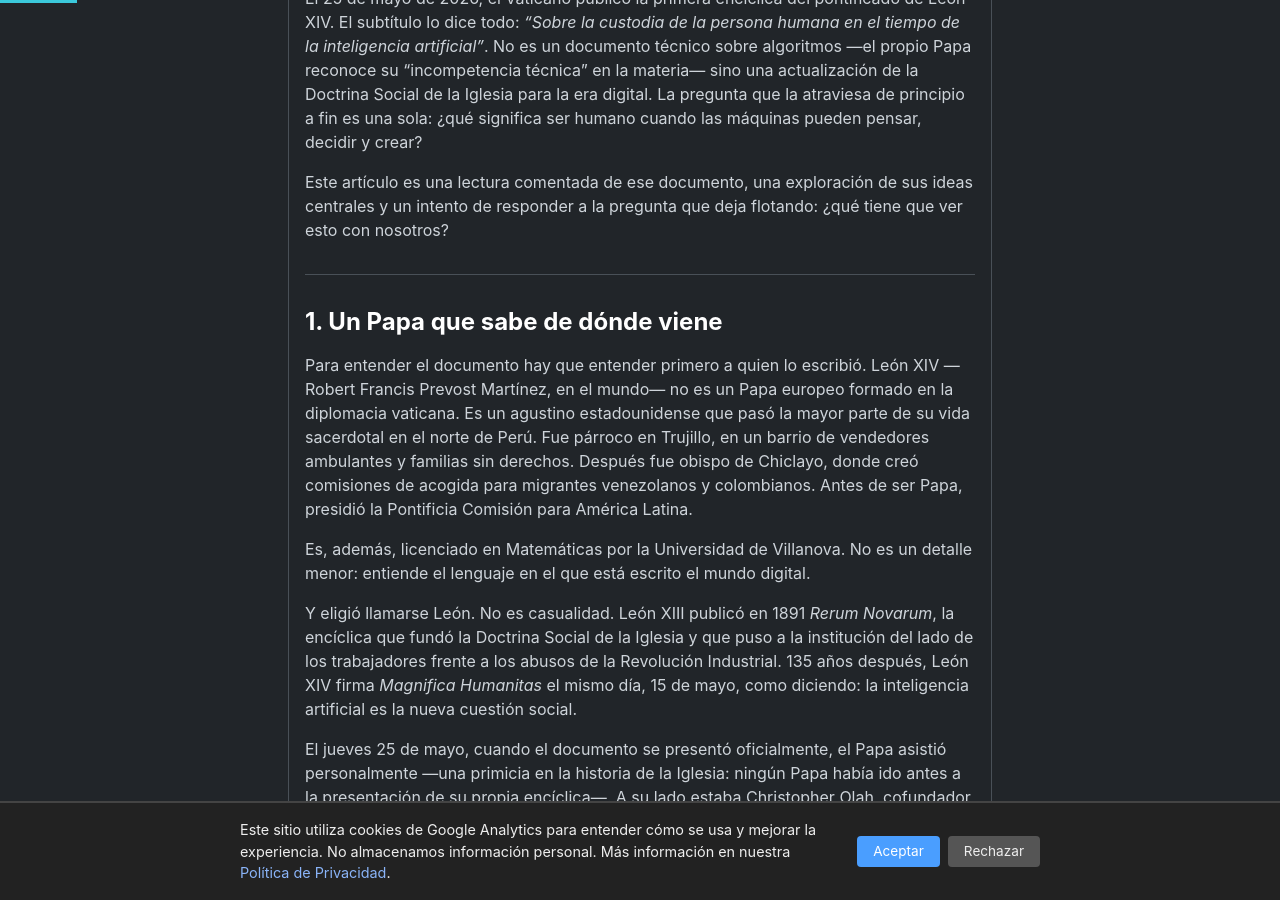
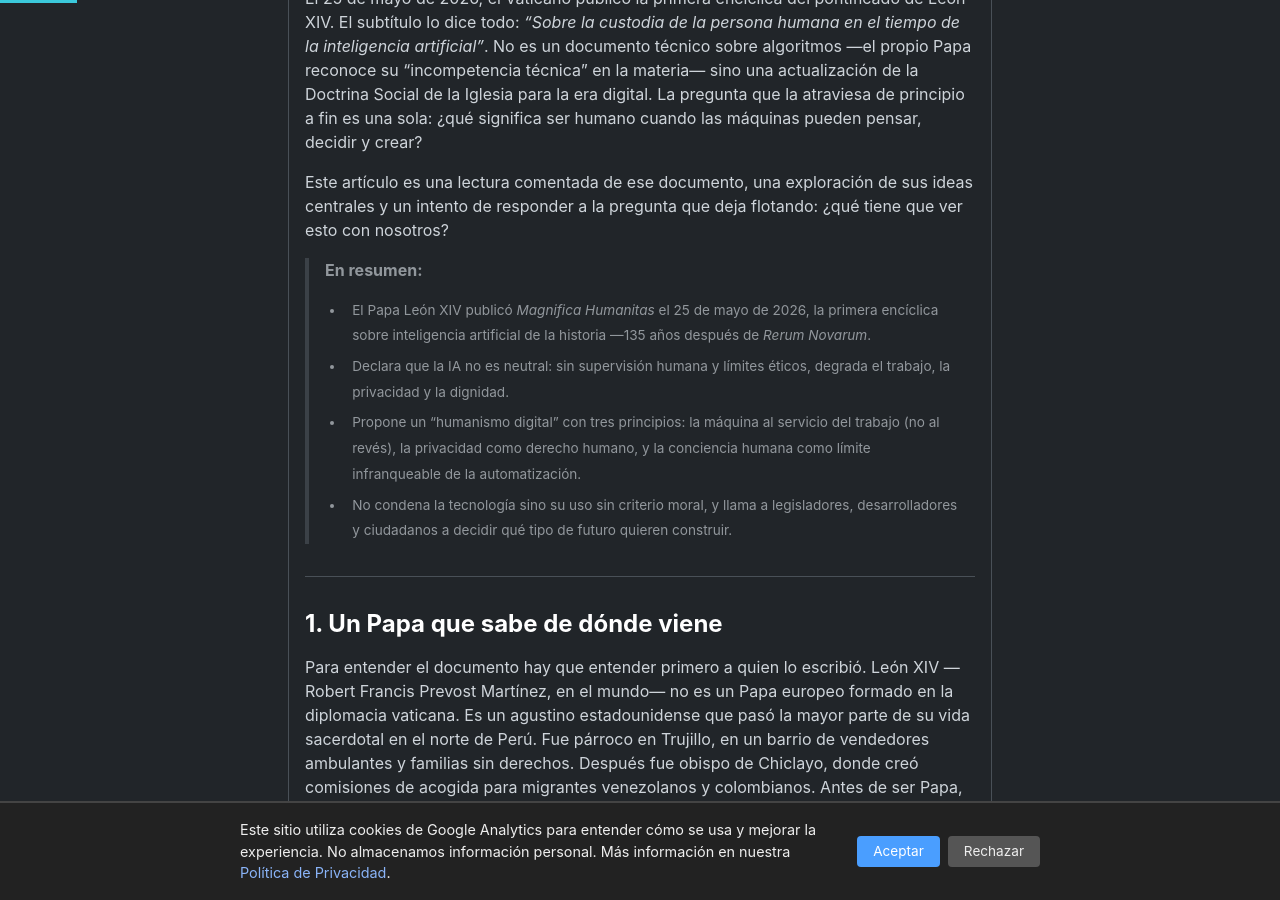
Before and after one commit to miravosqueinteresante/muchotexto.net, a Jekyll site: the page built from _posts/2026-05-28-magnifica-humanitas-enciclica-ia.md, in a window 1280 px wide and 900 px high, scrolled down 653 px. Built offline with Jekyll 4.4.1, drawn with Linux system fonts in a browser that asks for light colours.

Commit message:
feat: add TL;DR executive summary to Magnifica Humanitas article + document as standard for new articles

```diff
--- a/_posts/2026-05-28-magnifica-humanitas-enciclica-ia.md
+++ b/_posts/2026-05-28-magnifica-humanitas-enciclica-ia.md
@@ -13,6 +13,12 @@ La inteligencia artificial no es neutral. Suena a frase de manual de ética corp
 El 25 de mayo de 2026, el Vaticano publicó la primera encíclica del pontificado de León XIV. El subtítulo lo dice todo: *"Sobre la custodia de la persona humana en el tiempo de la inteligencia artificial"*. No es un documento técnico sobre algoritmos —el propio Papa reconoce su "incompetencia técnica" en la materia— sino una actualización de la Doctrina Social de la Iglesia para la era digital. La pregunta que la atraviesa de principio a fin es una sola: ¿qué significa ser humano cuando las máquinas pueden pensar, decidir y crear?
 
 Este artículo es una lectura comentada de ese documento, una exploración de sus ideas centrales y un intento de responder a la pregunta que deja flotando: ¿qué tiene que ver esto con nosotros?
+
+> **En resumen:**
+> - El Papa León XIV publicó *Magnifica Humanitas* el 25 de mayo de 2026, la primera encíclica sobre inteligencia artificial de la historia —135 años después de *Rerum Novarum*.
+> - Declara que la IA no es neutral: sin supervisión humana y límites éticos, degrada el trabajo, la privacidad y la dignidad.
+> - Propone un "humanismo digital" con tres principios: la máquina al servicio del trabajo (no al revés), la privacidad como derecho humano, y la conciencia humana como límite infranqueable de la automatización.
+> - No condena la tecnología sino su uso sin criterio moral, y llama a legisladores, desarrolladores y ciudadanos a decidir qué tipo de futuro quieren construir.
 
 ---
 
```
